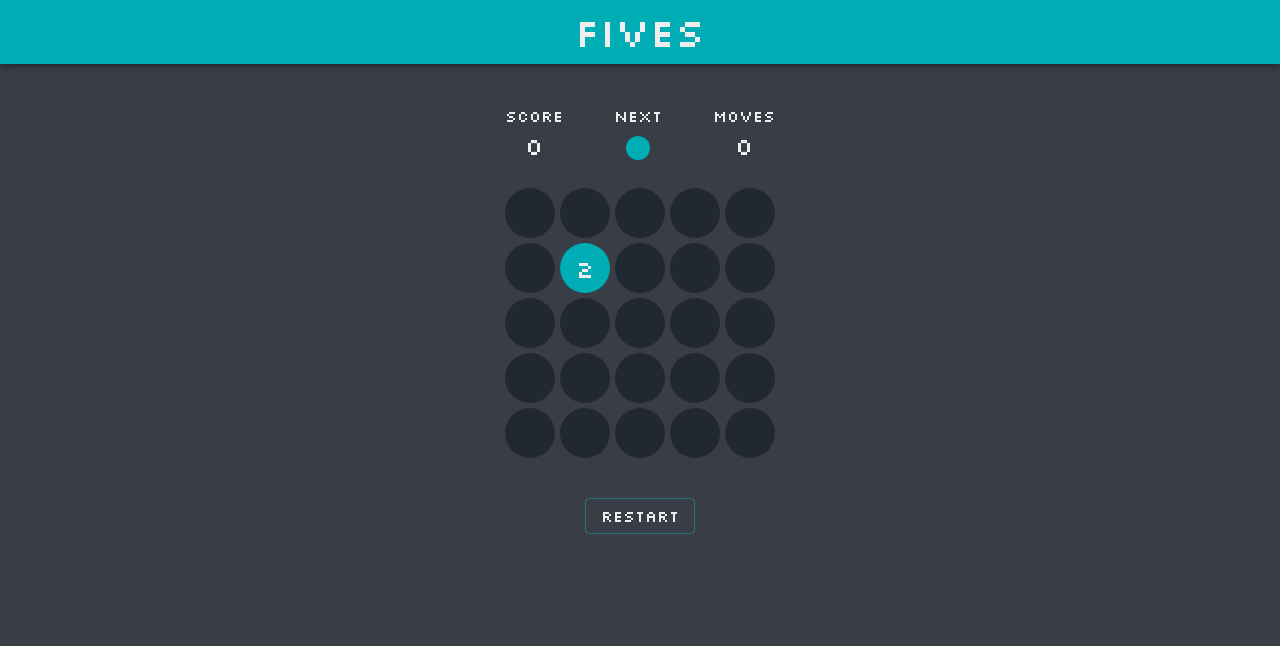
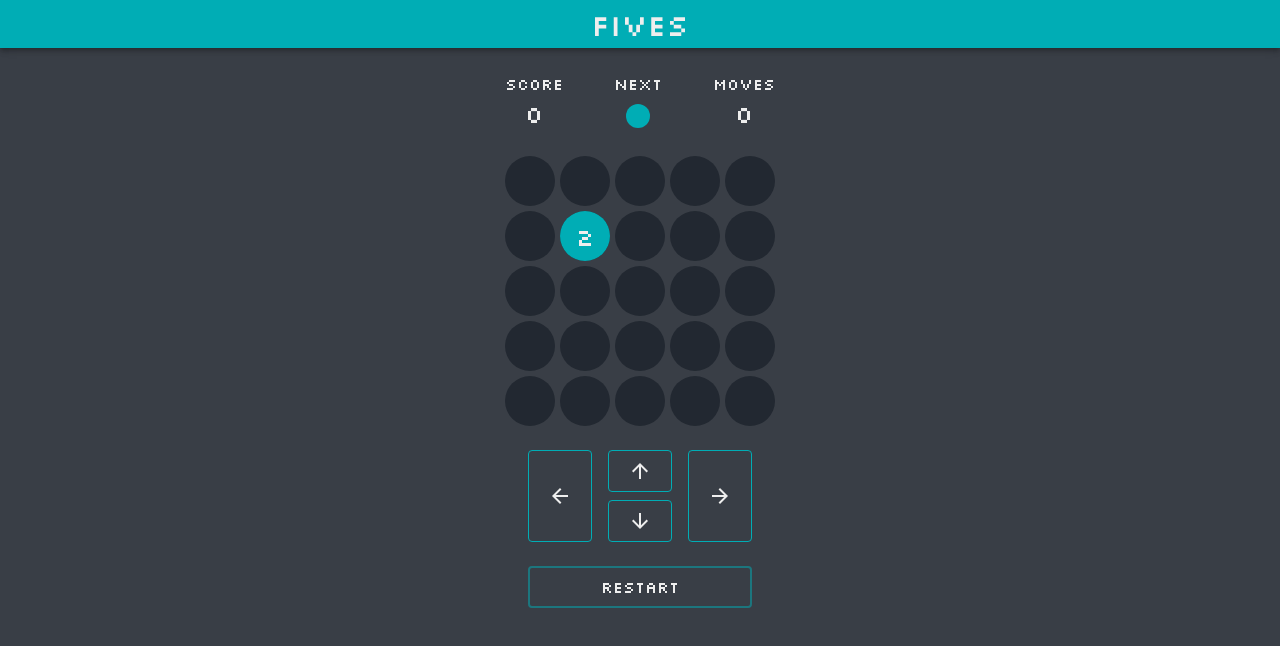
Before and after one commit to yaylinda/react-fives, a React (Create React App) app: page / in a window 1280 px wide. Both pictures are taken after a click on the button "NEW GAME". Shown: the top 646 px of the page. Built offline with nearby package versions, Linux system fonts and the light colour scheme.

Commit message:
adding on screen arrow buttons

```diff
--- a/package.json
+++ b/package.json
@@ -6,6 +6,7 @@
   "dependencies": {
     "@emotion/react": "^11.10.0",
     "@emotion/styled": "^11.10.0",
+    "@mui/icons-material": "^5.8.4",
     "@mui/material": "^5.10.1",
     "@testing-library/jest-dom": "^5.16.5",
     "@testing-library/react": "^13.3.0",
--- a/src/App.tsx
+++ b/src/App.tsx
@@ -43,15 +43,15 @@ function App() {
     };
   }, [throttledHandleKeyDown]);
 
-  // TODO - if on mobile, implement swipe, or virtual keyboard
+  // TODO - if on mobile, implement swipe
 
   // TODO - implement a help dialog
 
   return (
     <ThemeProvider theme={theme}>
       <AppBar position="static" sx={{ color: colors.LIGHT }}>
-        <Toolbar>
-          <Typography sx={{ fontSize: 40, textAlign: "center", flexGrow: 1 }}>
+        <Toolbar variant="dense">
+          <Typography sx={{ fontSize: 30, textAlign: "center", flexGrow: 1 }}>
             Fives
           </Typography>
         </Toolbar>
--- a/src/Game.tsx
+++ b/src/Game.tsx
@@ -18,7 +18,7 @@ function Game() {
         width: 270,
         marginRight: "auto",
         marginLeft: "auto",
-        marginTop: 5,
+        marginTop: 3,
       }}
     >
       <StatsBar />
--- a/src/GameButtons.tsx
+++ b/src/GameButtons.tsx
@@ -1,6 +1,44 @@
-import { Box, Button, Typography } from "@mui/material";
+import { Box, Button, IconButton, Typography } from "@mui/material";
 import useGameStore from "./gameStore";
 import { colors } from "./theme";
+import { MoveDirection } from "./types";
+import ArrowUpwardIcon from "@mui/icons-material/ArrowUpward";
+import ArrowDownwardIcon from "@mui/icons-material/ArrowDownward";
+import ArrowBackIcon from "@mui/icons-material/ArrowBack";
+import ArrowForwardIcon from "@mui/icons-material/ArrowForward";
+
+/**
+ *
+ * @param param0
+ * @returns
+ */
+const OnScreenKey = ({ dir }: { dir: MoveDirection }) => {
+  const { move } = useGameStore();
+
+  const getDirectionIcon = () => {
+    switch (dir) {
+      case MoveDirection.UP:
+        return <ArrowUpwardIcon />;
+      case MoveDirection.DOWN:
+        return <ArrowDownwardIcon />;
+      case MoveDirection.LEFT:
+        return <ArrowBackIcon />;
+      case MoveDirection.RIGHT:
+        return <ArrowForwardIcon />;
+    }
+  };
+
+  return (
+    <Button
+      onClick={() => move(dir)}
+      sx={{ borderWidth: 1, borderStyle: "solid", borderColor: colors.BRAND }}
+      color="info"
+      size="large"
+    >
+      {getDirectionIcon()}
+    </Button>
+  );
+};
 
 function GameButtons() {
   const { hasStarted, isGameOver, newGame } = useGameStore();
@@ -27,23 +65,38 @@ function GameButtons() {
    */
   const renderInGameButtons = () => {
     return (
-      <>
+      <Box sx={{ display: "flex", flexDirection: "column", gap: 3 }}>
+        <Box sx={{ display: "flex", flexDirection: "row", gap: 2 }}>
+          <OnScreenKey dir={MoveDirection.LEFT} />
+          <Box
+            sx={{
+              display: "flex",
+              flexDirection: "column",
+              justifyContent: "center",
+              gap: 1,
+            }}
+          >
+            <OnScreenKey dir={MoveDirection.UP} />
+            <OnScreenKey dir={MoveDirection.DOWN} />
+          </Box>
+          <OnScreenKey dir={MoveDirection.RIGHT} />
+        </Box>
         <Button
+          size="large"
           variant="outlined"
           onClick={newGame}
-          sx={{ color: colors.LIGHT }}
+          sx={{ borderWidth: 2, color: colors.LIGHT }}
         >
           <Typography>Restart</Typography>
         </Button>
-      </>
+      </Box>
     );
   };
 
-  // TODO - button to restart game in the middle of a game
   return (
     <Box
       sx={{
-        marginTop: 5,
+        marginTop: 3,
         display: "flex",
         justifyContent: "center",
       }}
--- a/src/theme.ts
+++ b/src/theme.ts
@@ -18,6 +18,12 @@ const theme = createTheme({
     primary: {
       main: colors.BRAND,
     },
+    secondary: {
+      main: colors.ACCENT,
+    },
+    info: {
+      main: colors.LIGHT,
+    },
   },
 });
 
```
Also changed, not shown: 1 other file (tests, documents, lock files or other folders).
